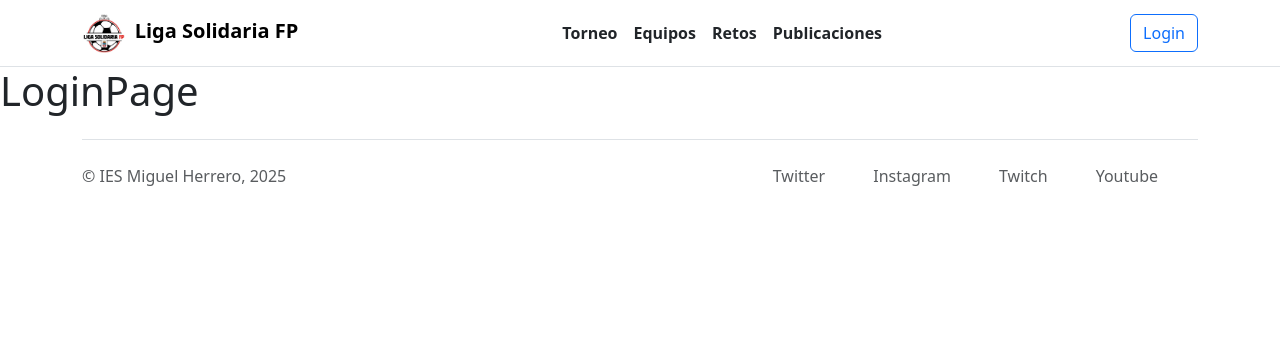
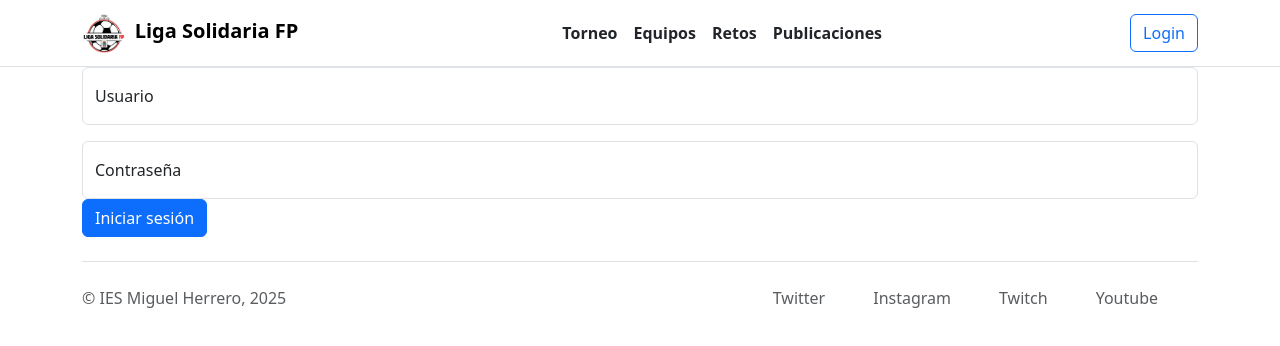
Before and after one commit to Rodroq/Equipo1RetoFrontend, a React (Vite) app: page /login in a window 1280 px wide. Shown: the top 346 px of the page. Built offline with nearby package versions, Linux system fonts and the light colour scheme.

Commit message:
Primera versión formulario login Fixes #45

```diff
--- a/src/pages/LoginPage.jsx
+++ b/src/pages/LoginPage.jsx
@@ -1,6 +1,20 @@
+import { Button, Container } from 'react-bootstrap';
+import FloatingLabel from 'react-bootstrap/FloatingLabel';
+import Form from 'react-bootstrap/Form';
+
 function LoginPage() {
     return (
-        <h1>LoginPage</h1>
+        <Container fluid="sm">
+            <FloatingLabel controlId="floatingInput" label="Usuario" className="mb-3">
+                <Form.Control type="text" placeholder='Usuario' />
+            </FloatingLabel>
+            <FloatingLabel controlId="floatingPassword" label="Contraseña">
+                <Form.Control type="password" placeholder="Contraseña" />
+            </FloatingLabel>
+            <Button variant="primary" type="submit">
+                Iniciar sesión
+            </Button>
+        </Container>
     );
 }
 
```
